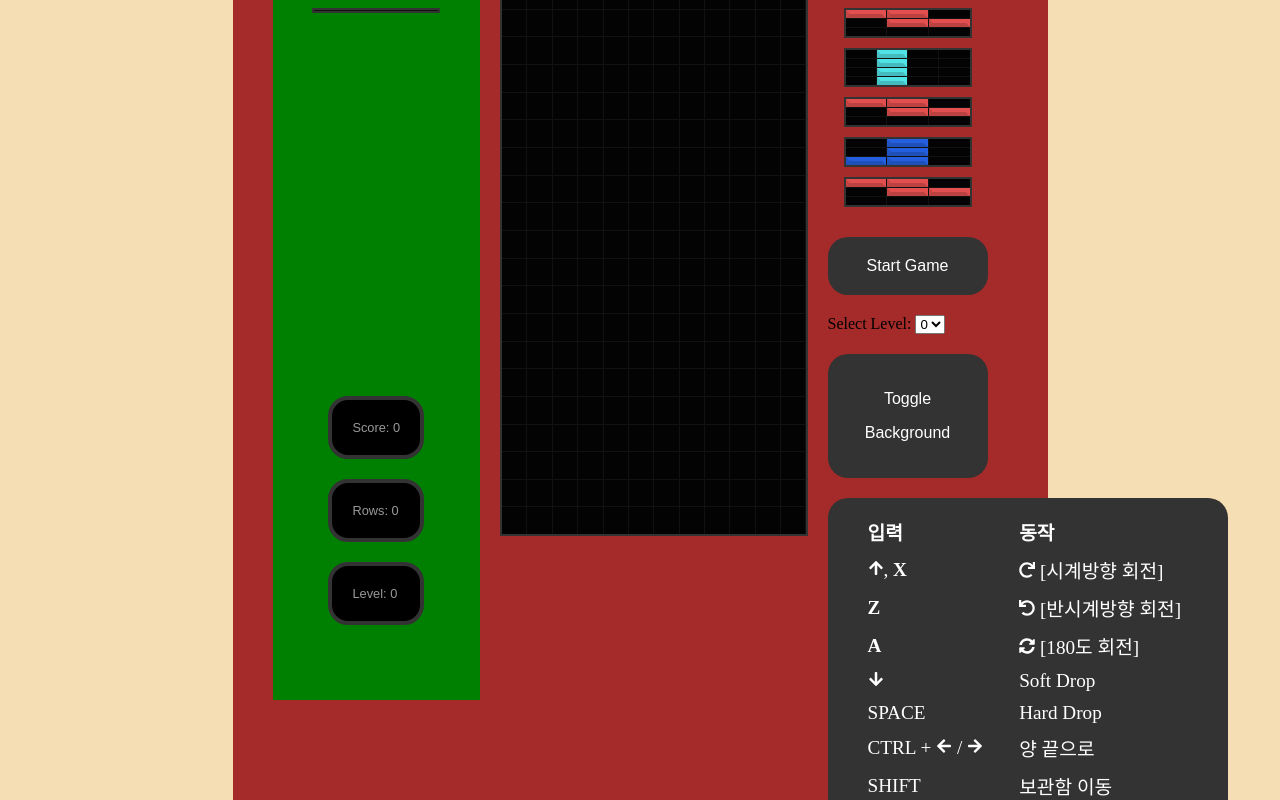
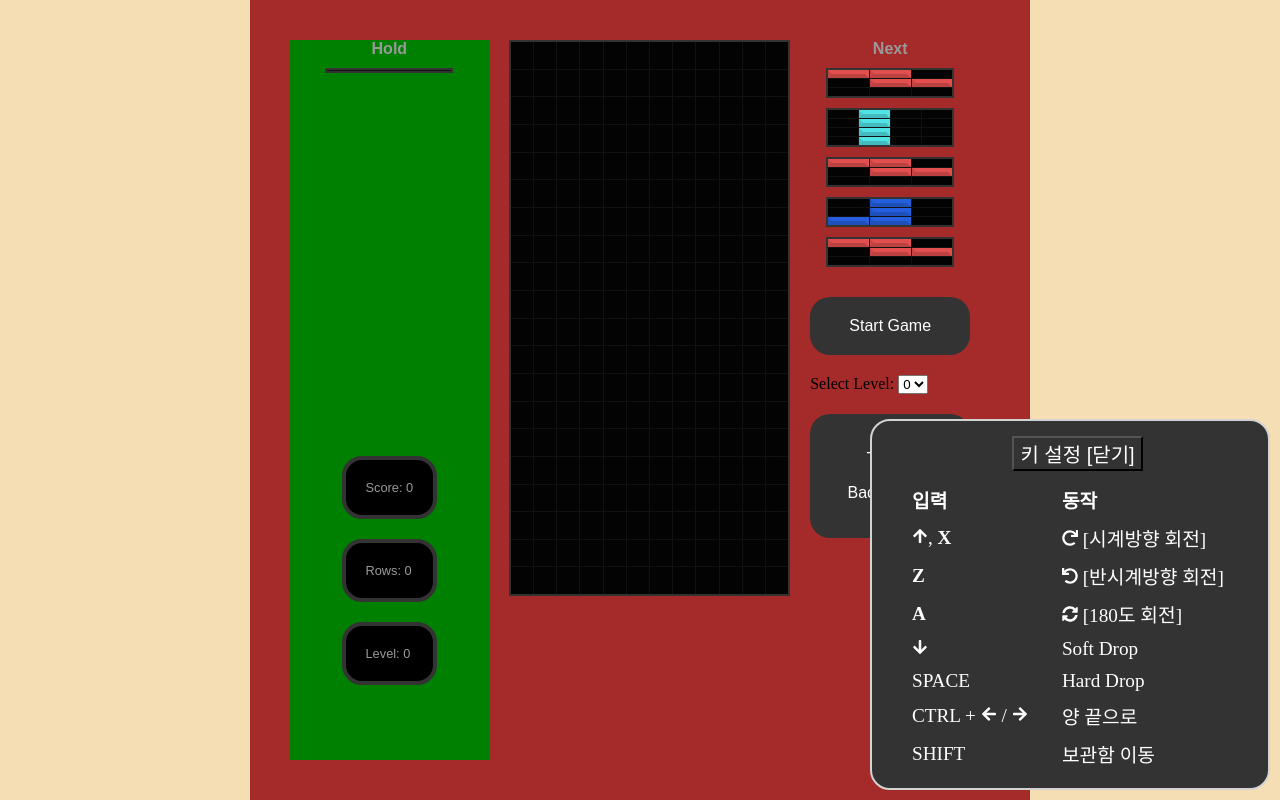
Before and after one commit to webcodur/game-tetris, a React (Create React App) app: page / in a window 1280 px wide. Built offline with nearby package versions, Linux system fonts and the light colour scheme.

Commit message:
infobox settings

```diff
--- a/src/components/Game.jsx
+++ b/src/components/Game.jsx
@@ -63,7 +63,7 @@ const Game = () => {
 
 	const startGame = () => {
 		setStage(createStage());
-		setDropTime(1000 / (selectedLevel + 1) + 200);
+		setDropTime(1000 / ((selectedLevel + 1) * 3) + 200);
 		resetPlayer();
 		setGameOver(false);
 		setGameStart(true); // 게임 시작 설정
@@ -236,6 +236,7 @@ const Game = () => {
 	}
 
 	return (
+		<>
 			<StyledTetrisWrapper role="button" tabIndex="0" ref={wrapperRef}>
 				<StyledTetris>
 					<LColumn>
@@ -270,6 +271,7 @@ const Game = () => {
 							useBackgroundImage={useBackgroundImage}
 						/>
 						<StartButton callback={startGame} />
+
 						<div>
 							<label htmlFor="level-select">Select Level: </label>
 							<select
@@ -283,14 +285,16 @@ const Game = () => {
 								))}
 							</select>
 						</div>
+
 						<ToggleButton onClick={toggleBackground}>
 							<p>Toggle</p>
 							<p>Background</p>
 						</ToggleButton>
-					<InfoBox />
 					</aside>
 				</StyledTetris>
 			</StyledTetrisWrapper>
+			<InfoBox />
+		</>
 	);
 };
 
--- a/src/components/InfoBox.jsx
+++ b/src/components/InfoBox.jsx
@@ -1,4 +1,4 @@
-import React from 'react';
+import { useState, useEffect } from 'react';
 import {
 	FaArrowUp,
 	FaArrowDown,
@@ -11,6 +11,9 @@ import {
 import styled from 'styled-components';
 
 const InfoBoxStyle = styled.div`
+	position: fixed;
+	bottom: 10px;
+	right: 10px;
 	background: #333;
 	color: white;
 	border-radius: 20px;
@@ -23,6 +26,7 @@ const InfoBoxStyle = styled.div`
 	padding: 15px;
 	padding-left: 30px;
 	font-size: 1.2rem;
+	border: 2px solid lightgray;
 
 	table {
 		width: 100%;
@@ -38,11 +42,33 @@ const InfoBoxStyle = styled.div`
 			font-size: 1rem;
 		}
 	}
+
+	button {
+		font-size: 20px;
+		background: #333;
+		color: white;
+		cursor: pointer;
+	}
 `;
 
 const InfoBox = () => {
+	const [boxOn, setBoxOn] = useState(true);
+	useEffect(() => {
+		console.log('boxOn', boxOn);
+	}, [boxOn]);
+
 	return (
 		<InfoBoxStyle>
+			{/* ON/OFF 버튼 */}
+			<button
+				onClick={() => {
+					setBoxOn((prev) => !prev);
+				}}>
+				키 설정 [{boxOn ? '닫기' : '열기'}]
+			</button>
+
+			{/* 설명서 */}
+			{boxOn && (
 				<table>
 					<thead>
 						<tr>
@@ -110,6 +136,7 @@ const InfoBox = () => {
 						</tr>
 					</tbody>
 				</table>
+			)}
 		</InfoBoxStyle>
 	);
 };
```
Lines whose indentation alone changed are shown as unchanged.
